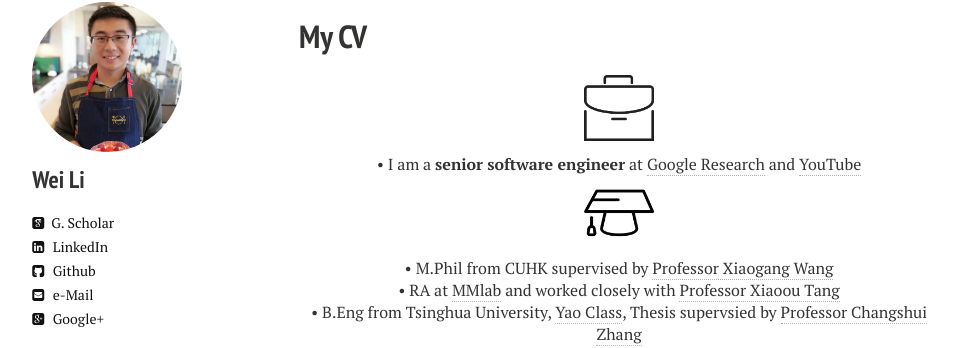
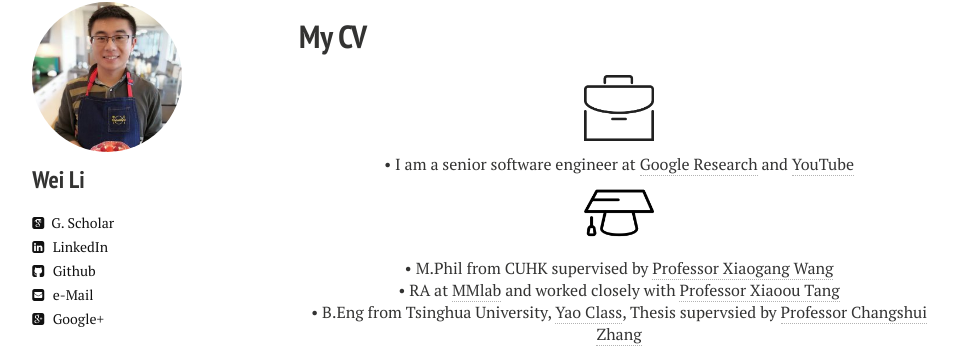
Before and after one commit to weilinear/BACKUP_weilinear.github.io, a Jekyll site: the page built from cv.md, in a window 1280 px wide. Shown: the part 82-430 px from the top of the page, without its empty margins (21-979 px from the left). Built offline with Jekyll 4.4.1, drawn with Linux system fonts in a browser that asks for light colours; nearby versions of some CDN libraries.

Commit message:
MOD do not make it 'strong'

```diff
--- a/_layouts/cv.html
+++ b/_layouts/cv.html
@@ -45,7 +45,7 @@
     <h1>{{ page.title }}</h1>
     <div class="article-wrap">
     <p align="center" class=bottom-small><img src="{{ site.url }}/images/CV/business.png" alt="Work Experience" width="70" height="70"></p>
-    <p align="center">&#8226 I am a <strong>senior software engineer</strong> at <a href="https://research.google.com" target="_blank">Google Research</a> and <a href="http://youtube.com" target="_blank">YouTube</a></p>
+    <p align="center">&#8226 I am a senior software engineer at <a href="https://research.google.com" target="_blank">Google Research</a> and <a href="http://youtube.com" target="_blank">YouTube</a></p>
 
 
     <p align="center" class=bottom-small><img src="{{ site.url }}/images/CV/study2.png" alt="Education" width="70" height="70"></p>
```
